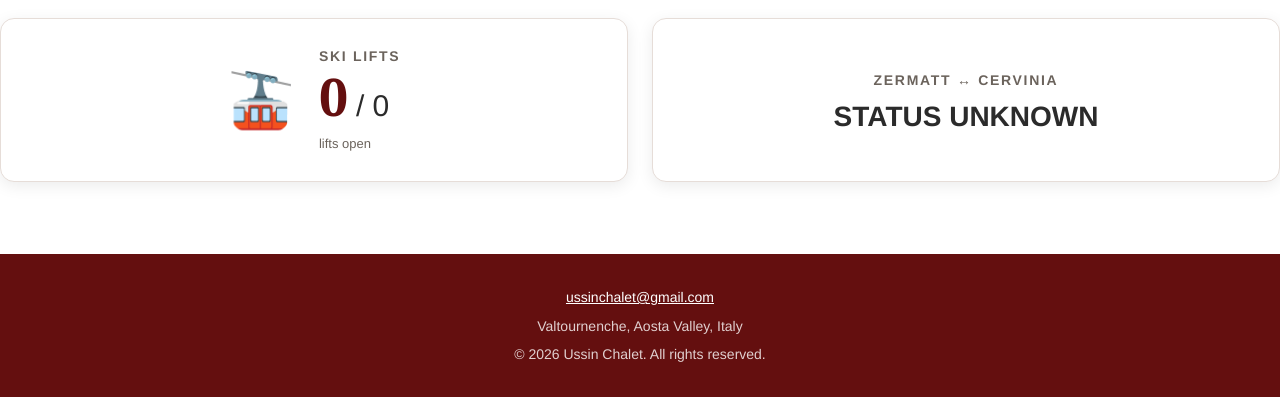
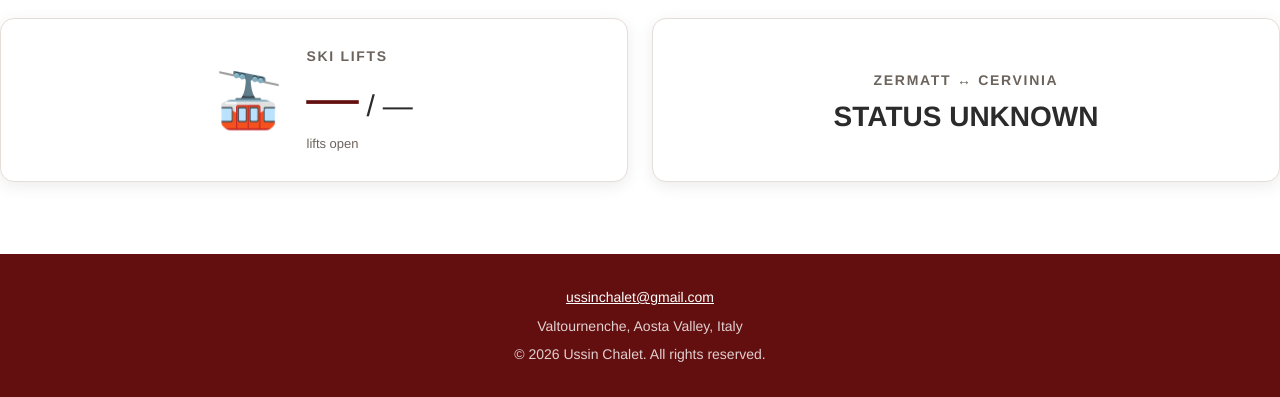
Before and after one commit to ussinchaletitalia/ussin_chalet_website, a plain HTML site: page desktop-chalets.html in a window 1280 px wide. Shown: the part 1734-2131 px from the top of the page. Drawn offline with Linux system fonts and the light colour scheme; some packages are replaced by stand-ins of ours; a web font is replaced by a local one.

Commit message:
Update desktop-chalets.html

```diff
--- a/desktop-chalets.html
+++ b/desktop-chalets.html
@@ -138,96 +138,86 @@
 </script>
 <script async defer src="https://maps.googleapis.com/maps/api/js?key=AIzaSyCfmLbJ-Xc-oaIuoFs1NuPRB6FygUWCyY0&callback=initMap"></script>
 
+
 <script>
-/* Cervinia live status JSON */
 (function () {
+  const openEl = document.getElementById('cervinia-lifts-open');
+  const totalEl = document.getElementById('cervinia-lifts-total');
+  const crossingEl = document.getElementById('cervinia-crossing');
 
-  const openEl =
-    document.getElementById('cervinia-lifts-open');
-
-  const totalEl =
-    document.getElementById('cervinia-lifts-total');
-
-  const crossingEl =
-    document.getElementById('cervinia-crossing');
-
-
-  fetch('/data/cervinia-status.json?t=' + Date.now(), {
-    cache: 'no-store'
-  })
-
-    .then(function (response) {
+  async function updateCerviniaStatus() {
+    try {
+      const response = await fetch(
+        '/data/cervinia-status.json?t=' + Date.now(),
+        { cache: 'no-store' }
+      );
 
       if (!response.ok) {
-        throw new Error('Status request failed');
+        throw new Error('Cervinia data unavailable');
       }
 
-      return response.json();
+      const data = await response.json();
+      console.log('Cervinia data:', data);
 
-    })
+      const open = Number(data.lifts_open);
+      const total = Number(data.lifts_total);
 
-    .then(function (data) {
-
-      if (openEl) {
-        openEl.textContent =
-          data.lifts_open ?? '—';
+      // Validate the lift figures.
+      if (
+        Number.isInteger(open) &&
+        Number.isInteger(total) &&
+        total > 0 &&
+        open >= 0 &&
+        open <= total
+      ) {
+        openEl.textContent = open;
+        totalEl.textContent = total;
+      } else {
+        // Never display misleading 0 / 0 values.
+        openEl.textContent = '—';
+        totalEl.textContent = '—';
+        console.warn('Invalid lift data:', data);
       }
 
-      if (totalEl) {
-        totalEl.textContent =
-          data.lifts_total ?? '—';
+      // Cervinia / Zermatt crossing status.
+      const crossing = String(
+        data.crossing || 'unknown'
+      ).trim().toLowerCase();
+
+      crossingEl.classList.remove(
+        'is-open', 'is-closed'
+      );
+
+      if (crossing === 'open') {
+        crossingEl.textContent = 'OPEN';
+        crossingEl.classList.add('is-open');
+      } else if (crossing === 'closed') {
+        crossingEl.textContent = 'CLOSED';
+        crossingEl.classList.add('is-closed');
+      } else {
+        crossingEl.textContent = 'STATUS UNKNOWN';
       }
 
-      if (crossingEl) {
+    } catch (error) {
+      console.error('Cervinia status error:', error);
 
-        const status =
-          (data.crossing || 'unknown').toLowerCase();
+      openEl.textContent = '—';
+      totalEl.textContent = '—';
+      crossingEl.textContent = 'STATUS UNAVAILABLE';
+      crossingEl.classList.remove(
+        'is-open', 'is-closed'
+      );
+    }
+  }
 
-        crossingEl.classList.remove(
-          'is-open',
-          'is-closed'
-        );
+  // Initial load.
+  updateCerviniaStatus();
 
-        if (status === 'open') {
-
-          crossingEl.textContent = 'OPEN';
-          crossingEl.classList.add('is-open');
-
-        }
-
-        else if (status === 'closed') {
-
-          crossingEl.textContent = 'CLOSED';
-          crossingEl.classList.add('is-closed');
-
-        }
-
-        else {
-
-          crossingEl.textContent = 'STATUS UNKNOWN';
-
-        }
-
-      }
-
-    })
-
-    .catch(function (error) {
-
-      console.error(
-        'Could not load Cervinia status:',
-        error
-      );
-
-      if (crossingEl) {
-        crossingEl.textContent =
-          'STATUS UNAVAILABLE';
-      }
-
-    });
-
+  // Refresh data every 5 minutes.
+  setInterval(updateCerviniaStatus, 300000);
 })();
 </script>
 
+
 </body>
 </html>
```
